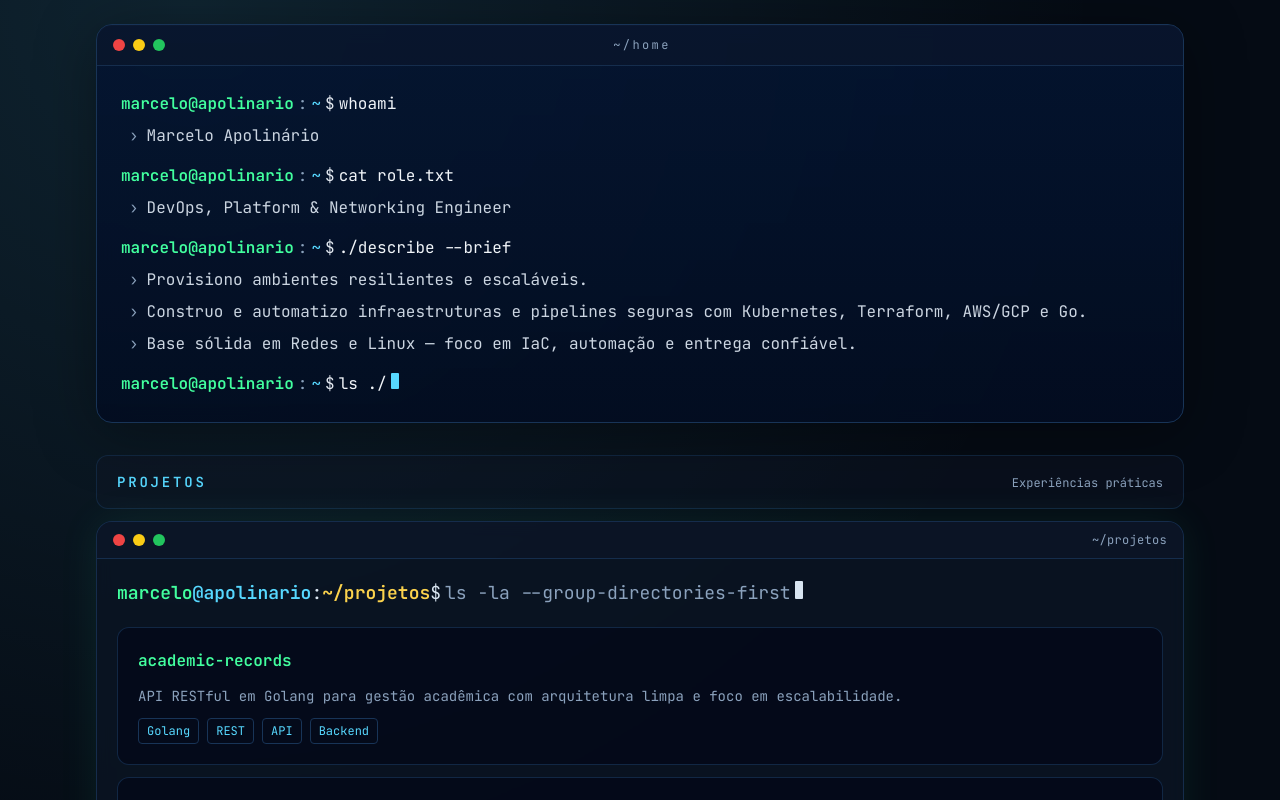
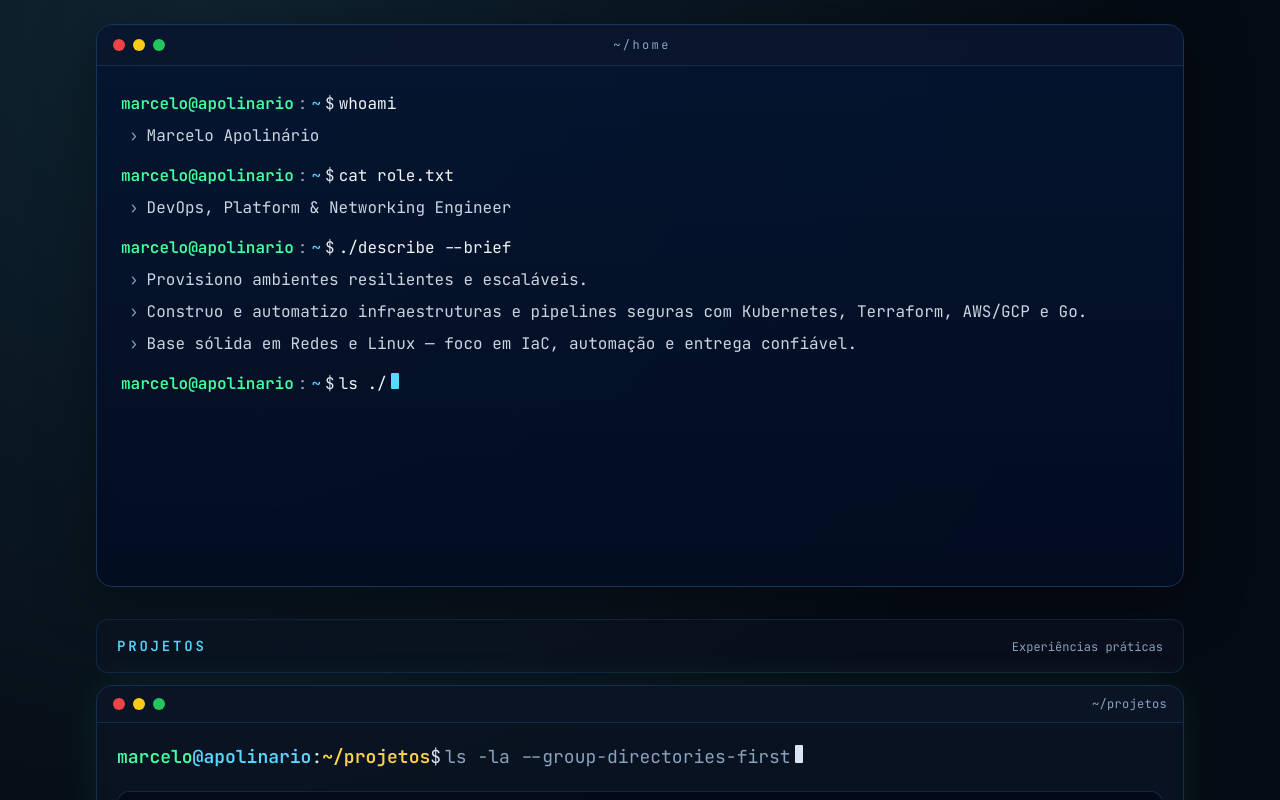
Before and after one commit to apolinario0x21/sturdy-parakeet, a Next.js app: page / in a window 1280 px wide. Shown: the top 800 px of the page. Built offline with nearby package versions, Linux system fonts and the light colour scheme.

Commit message:
Set fixed hero terminal height during animation

```diff
--- a/components/sections/Hero.tsx
+++ b/components/sections/Hero.tsx
@@ -229,7 +229,7 @@ export function Hero() {
           <div className="w-12" aria-hidden />
         </div>
 
-        <div className="max-h-[54svh] overflow-x-hidden overflow-y-auto px-3 py-4 text-sm leading-6 sm:max-h-[65vh] sm:px-6 sm:py-6 sm:text-base sm:leading-7">
+        <div className="h-[54svh] overflow-x-hidden overflow-y-auto px-3 py-4 text-sm leading-6 sm:h-[65vh] sm:px-6 sm:py-6 sm:text-base sm:leading-7">
           {rendered.map((block, index) => {
             if (block.type === 'prompt') {
               return (
```
